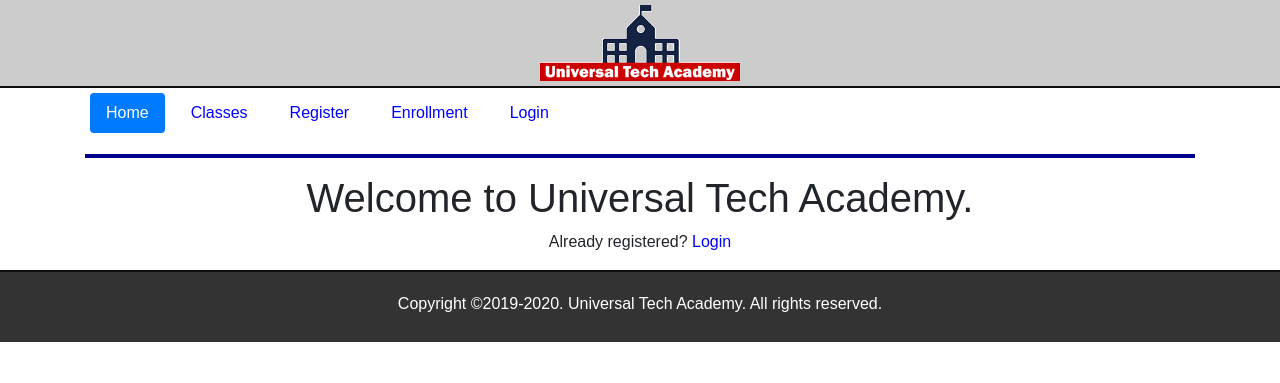
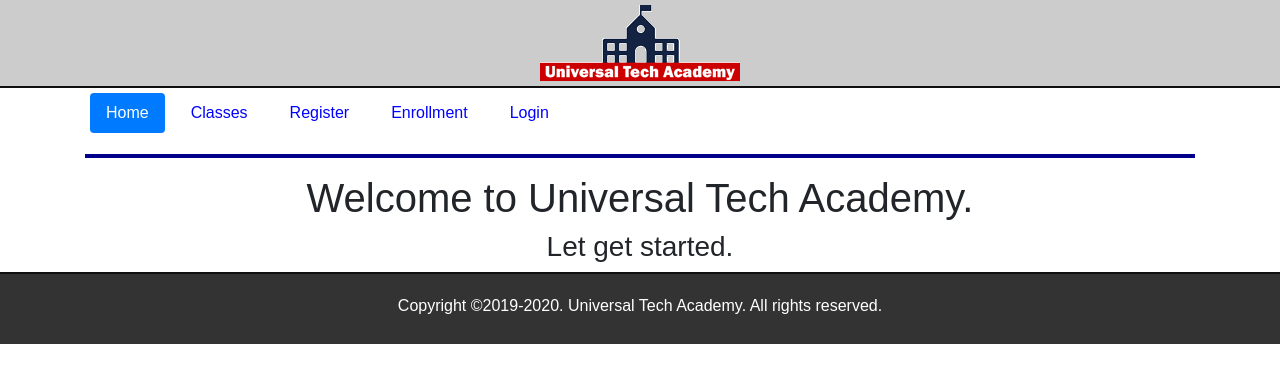
Before and after one commit to Ruben-Castro/fist_flask_project, a Flask app: page / in a window 1280 px wide. Shown: the top 383 px of the page. Run offline with Flask 2, Linux system fonts and the light colour scheme; the visitor is signed in with stand-in values (Sample User, id 1); some libraries are stand-ins or nearby versions.

Commit message:
fixed url_for error in index template

```diff
--- a/application/templates/index.html
+++ b/application/templates/index.html
@@ -8,12 +8,12 @@
         <div class="col-md-12 text-center">
             <h1>Welcome to Universal Tech Academy.</h1>
 
-            {% if login %}
+            {% if session['username'] %}
 
               <h3> Let  get started. </h3>
 
             {% else %}
-                <p>Already registered? <a href="url_for('login')">Login</a></p>
+                <p>Already registered? <a href="{{url_for('login')}}">Login</a></p>
             {%endif%}
         </div>
     </div>
```
